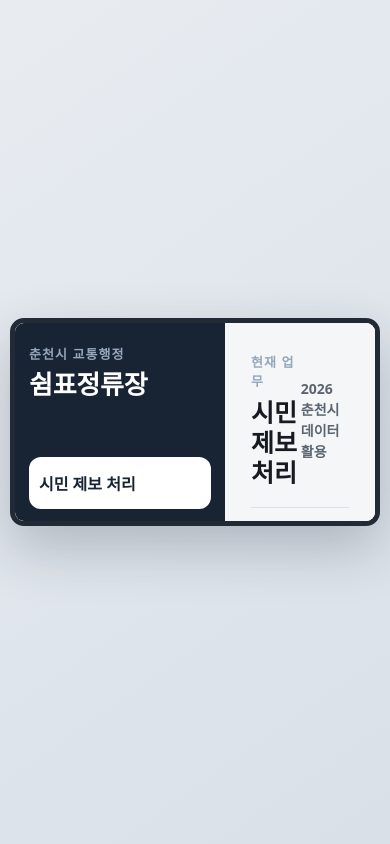
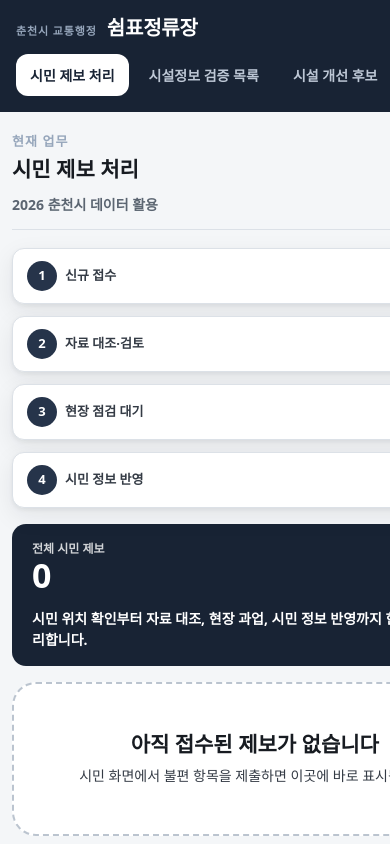
Before and after one commit to less82/Chuncheon_shimpyo, a React (Vite) app in the folder app/: page /admin in a window 390 px wide. Built offline with nearby package versions, Linux system fonts and the light colour scheme.

Commit message:
fix(admin): 작은 화면 대시보드 반응형 보완

```diff
--- a/app/src/features/admin/Dashboard.css
+++ b/app/src/features/admin/Dashboard.css
@@ -28,7 +28,7 @@
 .dash-sidebar .dash-title { color: white; font-size: 26px; }
 .dash-kicker { display: block; margin-bottom: 5px; color: #96a6bb; font-size: 13px; font-weight: 900; letter-spacing: .08em; }
 .dash-source { margin-top: auto; color: #aeb9c8; font-size: 14px; line-height: 1.5; }
-.dash-workspace { min-width: 0; height: 100%; padding: 30px clamp(26px, 3.5vw, 54px) 60px; overflow-y: auto; scrollbar-width: none; -ms-overflow-style: none; background: #f4f6f8; }
+.dash-workspace { min-width: 0; height: 100%; padding: 30px clamp(20px, 3.5vw, 54px) 60px; overflow-y: auto; scrollbar-width: none; -ms-overflow-style: none; background: #f4f6f8; container-type: inline-size; container-name: dashboard-workspace; }
 .dash-workspace::-webkit-scrollbar, .dash-tablewrap::-webkit-scrollbar { display: none; width: 0; height: 0; }
 .dash-presets { grid-template-columns: 1fr; }
 
@@ -69,6 +69,26 @@
   color: var(--brand-strong);
 }
 @media (max-width: 900px) { .report-summary { grid-template-columns: 1fr; } .report-flow { grid-template-columns: 1fr 1fr; } }
+
+/* The workspace can become narrow while the browser itself is still wide
+   because the navigation occupies part of the available width. */
+@container dashboard-workspace (max-width: 760px) {
+  .report-flow { grid-template-columns: repeat(2, minmax(0, 1fr)); }
+  .report-summary { grid-template-columns: 110px minmax(0, 1fr); }
+  .dash-presets { grid-template-columns: repeat(2, minmax(0, 1fr)); }
+  .dash-head { align-items: flex-start; gap: 12px; }
+  .dash-today { text-align: right; }
+}
+
+@container dashboard-workspace (max-width: 520px) {
+  .report-flow,
+  .dash-presets,
+  .report-summary { grid-template-columns: 1fr; }
+  .dash-head { display: grid; }
+  .dash-today { text-align: left; }
+  .dash-resultbar { align-items: stretch; }
+  .dash-csv { width: 100%; }
+}
 
 .dash-section {
   margin-bottom: var(--sp-6);
@@ -368,7 +388,41 @@
   color: var(--brand-strong);
   background: white;
 }
-@media (max-width: 900px) { .dash { padding: 10px; } .dash-browser { width: min(calc(100vw - 20px), calc((100dvh - 20px) * 16 / 9)); border-width: 5px; border-radius: 14px; } .dash-shell { grid-template-columns: 210px minmax(0, 1fr); } .dash-sidebar { padding: 22px 14px; } .dash-tab { padding-inline: 10px; } .dash-source { display: none; } }
+@media (max-width: 1100px) {
+  .dash { padding: 10px; }
+  .dash-browser { width: min(calc(100vw - 20px), calc((100dvh - 20px) * 16 / 9)); border-width: 5px; border-radius: 14px; }
+  .dash-shell { grid-template-columns: clamp(172px, 22vw, 210px) minmax(0, 1fr); }
+  .dash-sidebar { padding: 22px 14px; }
+  .dash-sidebar .dash-title { font-size: 22px; }
+  .dash-tab { padding-inline: 10px; font-size: 14px; }
+  .dash-source { display: none; }
+}
+
+@media (max-width: 720px) {
+  .dash { min-height: 100dvh; height: auto; padding: 0; place-items: stretch; overflow: auto; }
+  .dash-browser { width: 100%; min-height: 100dvh; height: auto; aspect-ratio: auto; border: 0; border-radius: 0; box-shadow: none; overflow: visible; }
+  .dash-shell { display: flex; width: 100%; min-width: 0; min-height: 100dvh; height: auto; flex-direction: column; overflow-x: hidden; overflow-y: visible; }
+  .dash-sidebar { width: 100%; min-width: 0; min-height: auto; padding: 16px; }
+  .dash-sidebar > div:first-child { display: flex; align-items: baseline; gap: 10px; }
+  .dash-sidebar .dash-kicker { margin: 0; font-size: 11px; }
+  .dash-sidebar .dash-title { margin: 0; font-size: 20px; }
+  .dash-tabs { display: flex; width: 100%; max-width: 100%; min-width: 0; gap: 6px; margin-top: 14px; overflow-x: auto; scrollbar-width: none; }
+  .dash-tabs::-webkit-scrollbar { display: none; }
+  .dash-tab { flex: 0 0 auto; min-height: 42px; padding: 0 14px; white-space: nowrap; }
+  .dash-workspace { width: 100%; min-width: 0; height: auto; min-height: 0; padding: 20px 16px 40px; overflow-x: hidden; overflow-y: visible; }
+  .dash-head { margin-bottom: 18px; padding-bottom: 14px; }
+  .dash-head h2 { font-size: 21px; }
+}
+
+@media (max-width: 430px) {
+  .dash-workspace { padding-inline: 12px; }
+  .report-flow { grid-template-columns: 1fr; }
+  .report-flow > div { min-width: 0; }
+  .report-summary, .report-summary > *, .report-empty { min-width: 0; }
+  .report-summary p, .report-empty h2, .report-empty p { overflow-wrap: anywhere; }
+  .dash-toggles, .dash-percent { gap: 8px; }
+  .dash-pill { padding-inline: 12px; font-size: 13px; }
+}
 
 /* ---- 배지 ---- */
 .dash-badge {
```
